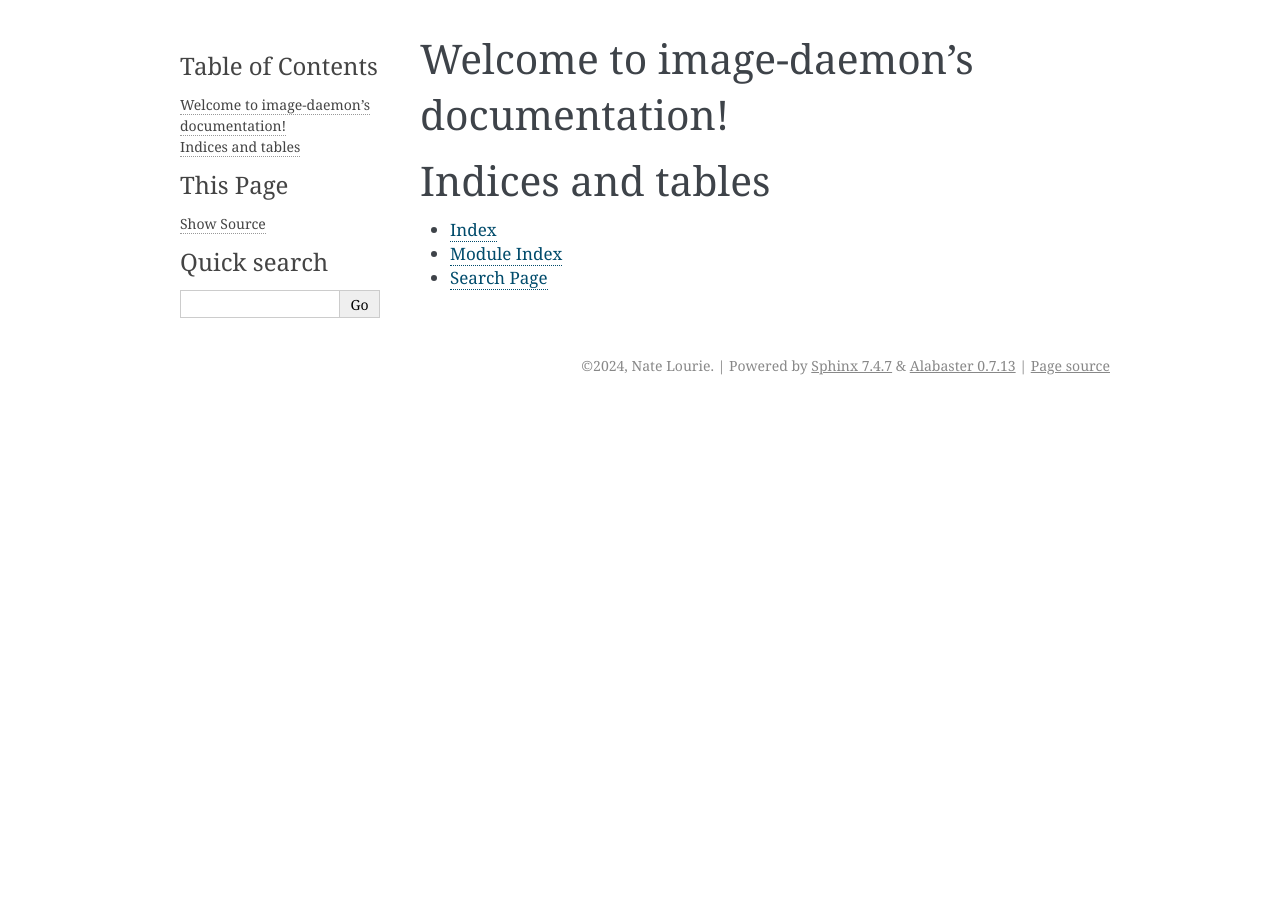
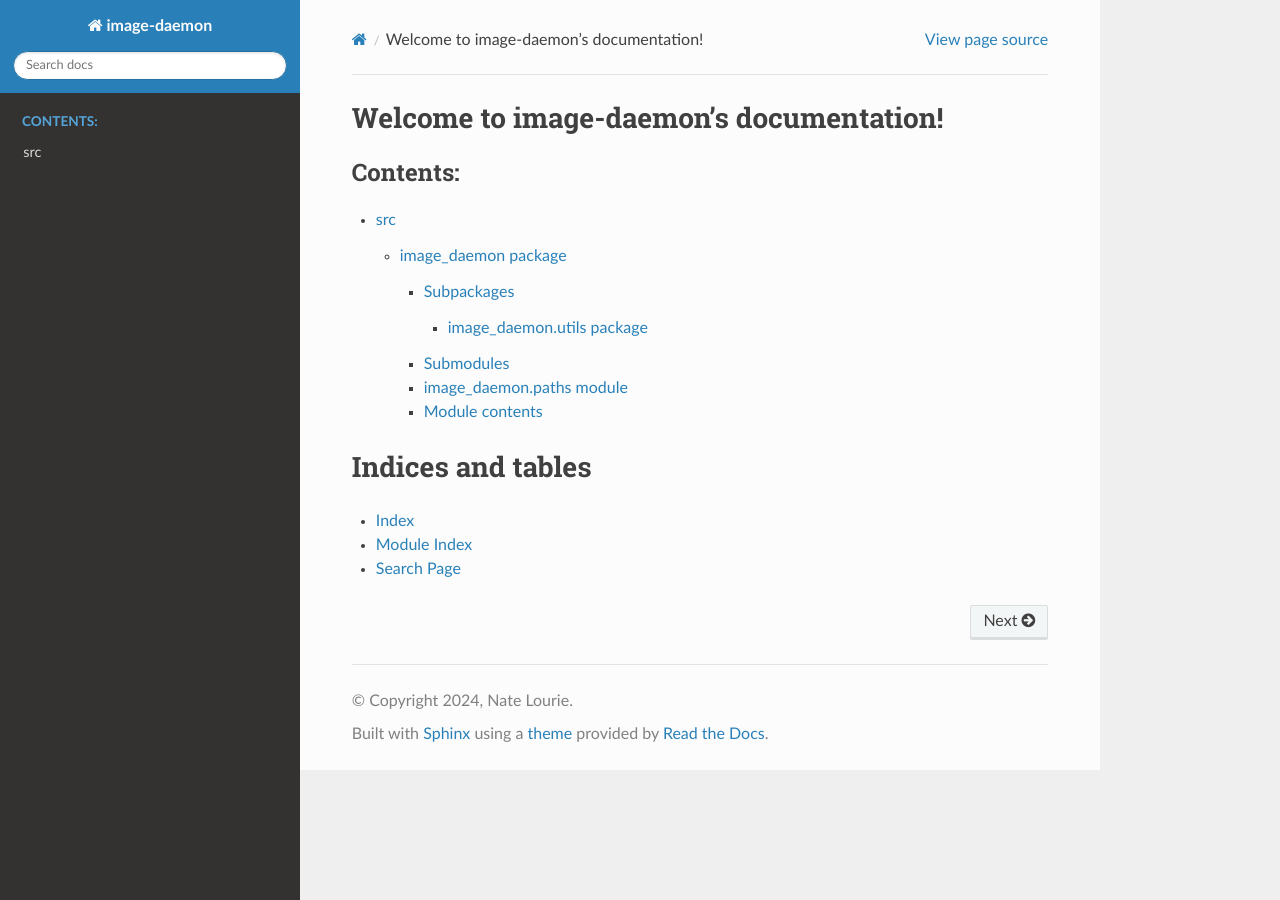
Before and after one commit to winter-telescope/image-daemon, a Sphinx documentation site: the page built from docs/source/index.rst, in a window 1280 px wide. Built offline with Sphinx 7.4.7 and the Read the Docs theme 2.0.0, drawn with Linux system fonts in a browser that asks for light colours.

Commit message:
working on making the docs work

```diff
--- a/docs/source/conf.py
+++ b/docs/source/conf.py
@@ -1,3 +1,8 @@
+import os
+import sys
+
+sys.path.insert(0, os.path.abspath("../src"))
+
 # Configuration file for the Sphinx documentation builder.
 #
 # For the full list of built-in configuration values, see the documentation:
@@ -14,8 +19,9 @@ release = "0.0.0"
 # -- General configuration ---------------------------------------------------
 # https://www.sphinx-doc.org/en/master/usage/configuration.html#general-configuration
 
-extensions = []
-
+extensions = [
+    "sphinx.ext.autodoc",
+]
 templates_path = ["_templates"]
 exclude_patterns = []
 
@@ -23,5 +29,5 @@ exclude_patterns = []
 # -- Options for HTML output -------------------------------------------------
 # https://www.sphinx-doc.org/en/master/usage/configuration.html#options-for-html-output
 
-html_theme = "alabaster"
+html_theme = "sphinx_rtd_theme"
 html_static_path = ["_static"]
--- /dev/null
+++ b/docs/source/image_daemon.rst
@@ -0,0 +1,29 @@
+image\_daemon package
+=====================
+
+Subpackages
+-----------
+
+.. toctree::
+   :maxdepth: 4
+
+   image_daemon.utils
+
+Submodules
+----------
+
+image\_daemon.paths module
+--------------------------
+
+.. automodule:: image_daemon.paths
+   :members:
+   :undoc-members:
+   :show-inheritance:
+
+Module contents
+---------------
+
+.. automodule:: image_daemon
+   :members:
+   :undoc-members:
+   :show-inheritance:
--- /dev/null
+++ b/docs/source/image_daemon.utils.rst
@@ -0,0 +1,21 @@
+image\_daemon.utils package
+===========================
+
+Submodules
+----------
+
+image\_daemon.utils.winter\_image module
+----------------------------------------
+
+.. automodule:: image_daemon.utils.winter_image
+   :members:
+   :undoc-members:
+   :show-inheritance:
+
+Module contents
+---------------
+
+.. automodule:: image_daemon.utils
+   :members:
+   :undoc-members:
+   :show-inheritance:
--- a/docs/source/index.rst
+++ b/docs/source/index.rst
@@ -7,8 +7,10 @@ Welcome to image-daemon's documentation!
 ========================================
 
 .. toctree::
-   :maxdepth: 2
+   :maxdepth: 4
    :caption: Contents:
+
+   modules
 
 
 
--- /dev/null
+++ b/docs/source/modules.rst
@@ -0,0 +1,7 @@
+src
+===
+
+.. toctree::
+   :maxdepth: 4
+
+   image_daemon
```
Also changed, not shown: 2 other files.
